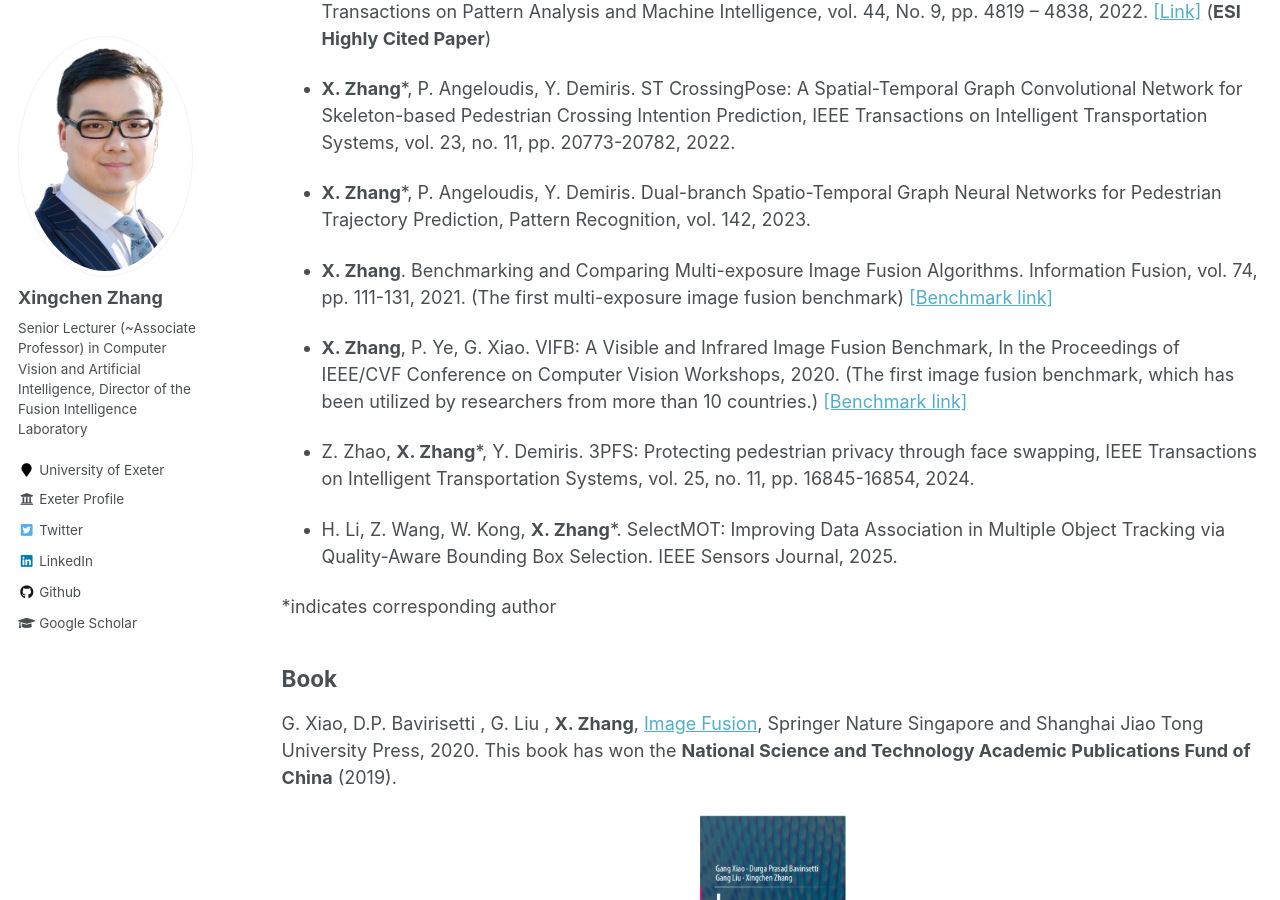
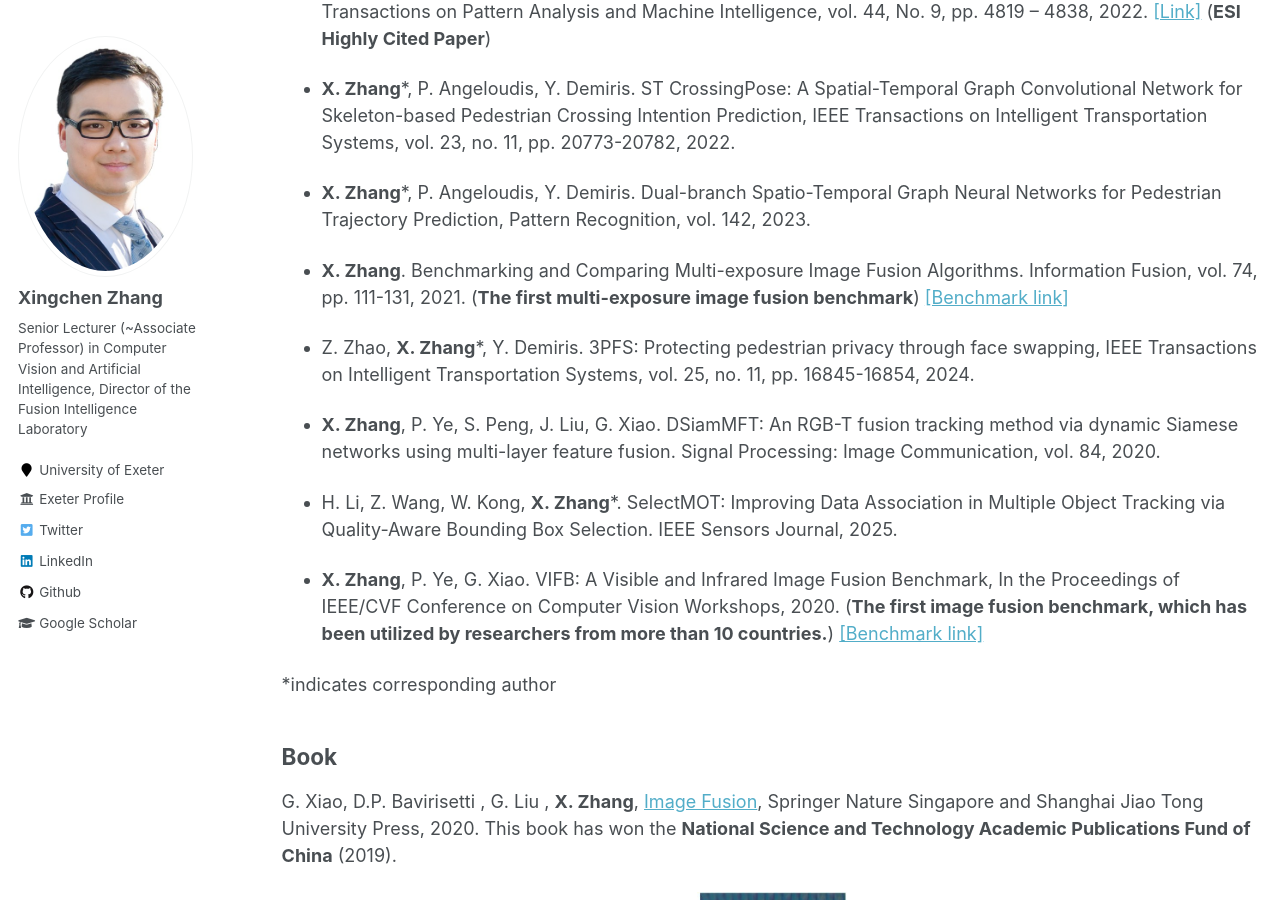
Before and after one commit to xingchenzhang/xingchenzhang.github.io, a Jekyll site: the page built from _pages/publications.md, in a window 1280 px wide and 900 px high, scrolled down 388 px. Built offline with Jekyll 4.4.1, drawn with Linux system fonts in a browser that asks for light colours.

Commit message:
update publications

```diff
--- a/_pages/publications.md
+++ b/_pages/publications.md
@@ -21,13 +21,19 @@ Selected Publications
 - **X. Zhang***, P. Angeloudis, Y. Demiris. Dual-branch Spatio-Temporal Graph Neural Networks for Pedestrian Trajectory Prediction, Pattern Recognition, vol. 142, 2023.
 
 
-- **X. Zhang**. Benchmarking and Comparing Multi-exposure Image Fusion Algorithms. Information Fusion, vol. 74, pp. 111-131, 2021. (The first multi-exposure image fusion benchmark) [[Benchmark link]](https://github.com/xingchenzhang/MEFB)
-
-- **X. Zhang**, P. Ye, G. Xiao. VIFB: A Visible and Infrared Image Fusion Benchmark, In the Proceedings of IEEE/CVF Conference on Computer Vision Workshops, 2020. (The first image fusion benchmark, which has been utilized by researchers from more than 10 countries.) [[Benchmark link]](https://github.com/xingchenzhang/VIFB)
+- **X. Zhang**. Benchmarking and Comparing Multi-exposure Image Fusion Algorithms. Information Fusion, vol. 74, pp. 111-131, 2021. (**The first multi-exposure image fusion benchmark**) [[Benchmark link]](https://github.com/xingchenzhang/MEFB)
 
 - Z. Zhao, **X. Zhang***, Y. Demiris. 3PFS: Protecting pedestrian privacy through face swapping, IEEE Transactions on Intelligent Transportation Systems, vol. 25, no. 11, pp. 16845-16854, 2024.
 
+- **X. Zhang**, P. Ye, S. Peng, J. Liu, G. Xiao. DSiamMFT: An RGB-T fusion tracking method via
+dynamic Siamese networks using multi-layer feature fusion. Signal Processing: Image
+Communication, vol. 84, 2020.
+
 - H. Li, Z. Wang, W. Kong, **X. Zhang***. SelectMOT: Improving Data Association in Multiple Object Tracking via Quality-Aware Bounding Box Selection. IEEE Sensors Journal, 2025.
+
+- **X. Zhang**, P. Ye, G. Xiao. VIFB: A Visible and Infrared Image Fusion Benchmark, In the Proceedings of IEEE/CVF Conference on Computer Vision Workshops, 2020. (**The first image fusion benchmark, which has been utilized by researchers from more than 10 countries.**) [[Benchmark link]](https://github.com/xingchenzhang/VIFB)
+
+
 
 
 *indicates corresponding author
```
Also changed, not shown: _pages/research.md (+1 -0 lines).
